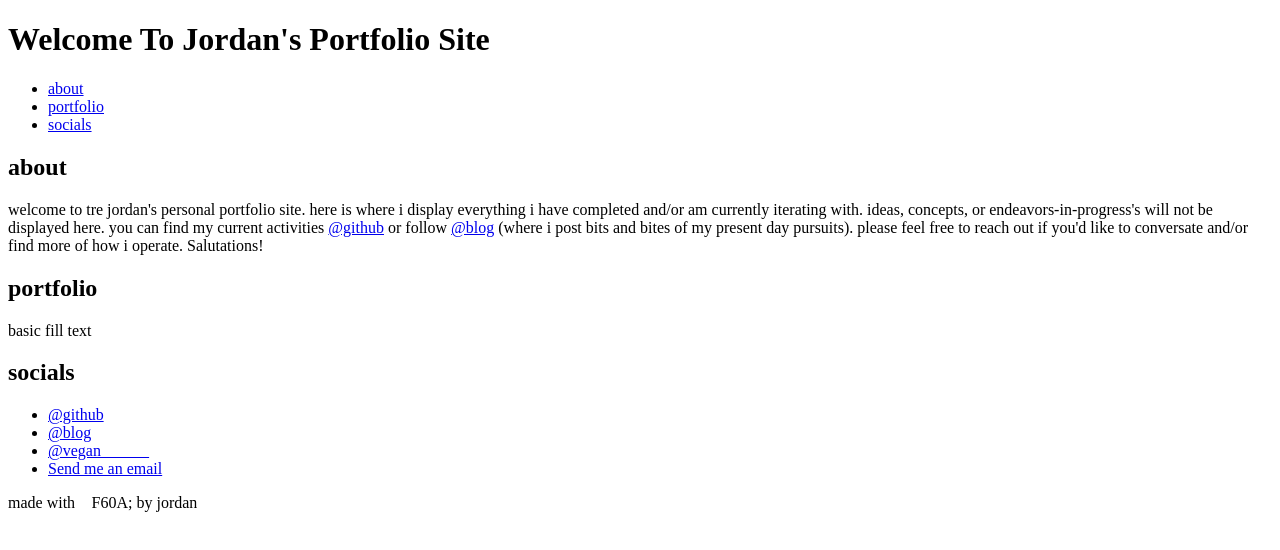
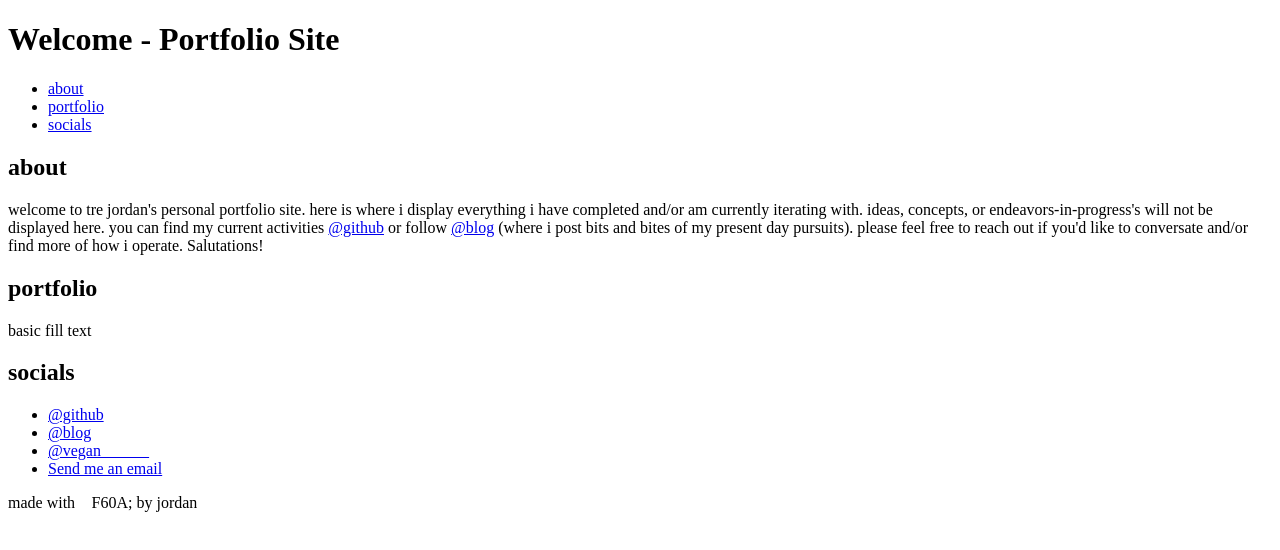
Before and after one commit to tre2145/site, a plain HTML site: page index.html in a window 1280 px wide. Drawn offline with Linux system fonts and the light colour scheme.

Commit message:
changed title

```diff
--- a/index.html
+++ b/index.html
@@ -8,7 +8,7 @@
     </head>
     <body>
         <header>
-            <h1>Welcome To Jordan's Portfolio Site</h1>
+            <h1>Welcome - Portfolio Site</h1>
             <nav>
                 <ul>
                     <li><a href="#about" class="">about</a></li>
```
